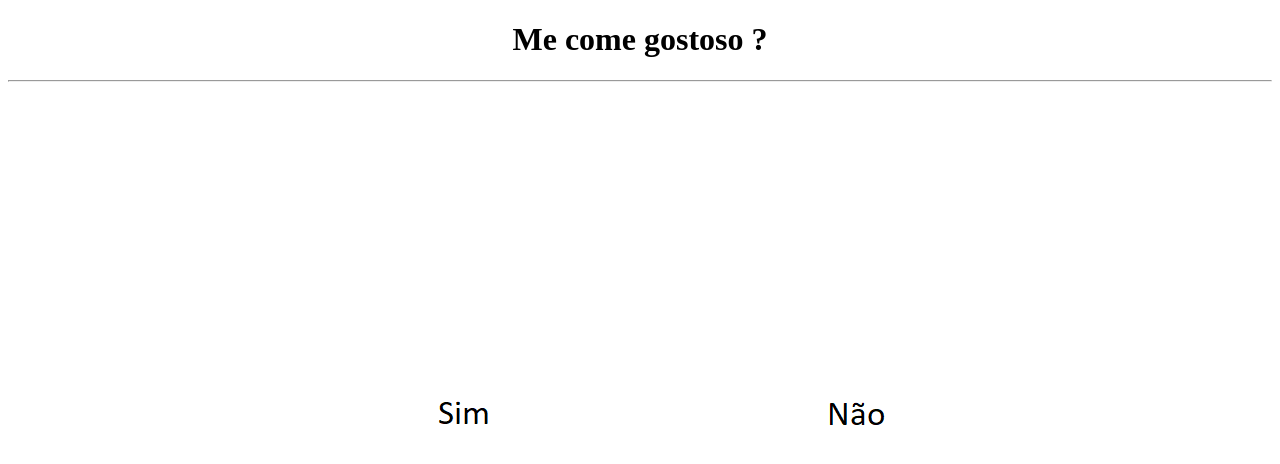
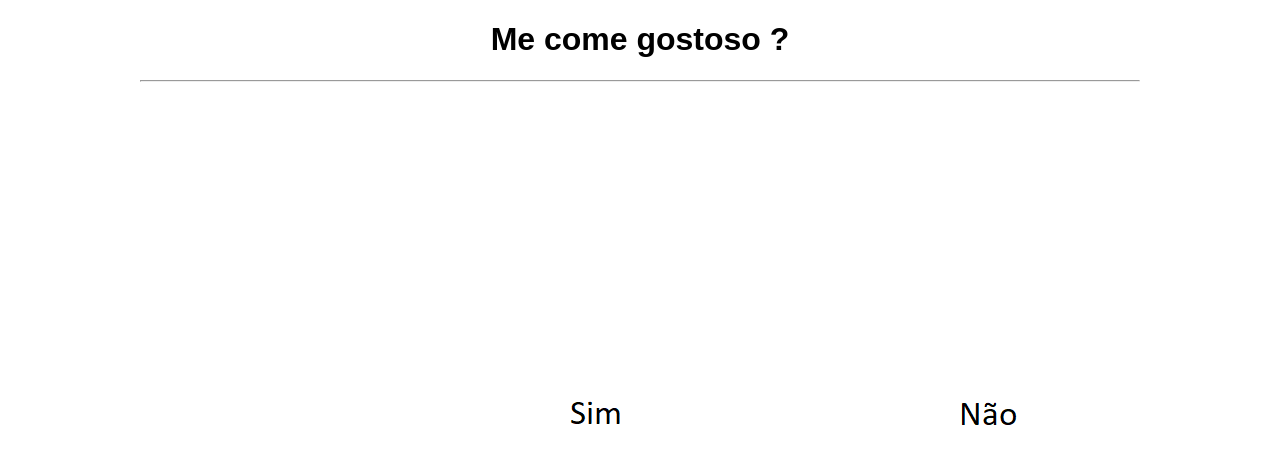
Before and after one commit to andremintt/site, a plain HTML site: page index.html in a window 1280 px wide. Drawn offline with Linux system fonts and the light colour scheme.

Commit message:
Update index.html

```diff
--- a/index.html
+++ b/index.html
@@ -6,6 +6,12 @@
     <title>To te querendo...</title>
 <style>
 
+body{
+    font-family: Arial, sans-serif;
+    width: 1000px;
+    margin-left: auto;
+    margin-right: auto;
+}
 
 
 h1{
```
